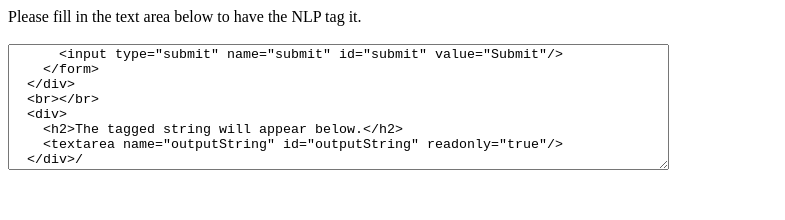
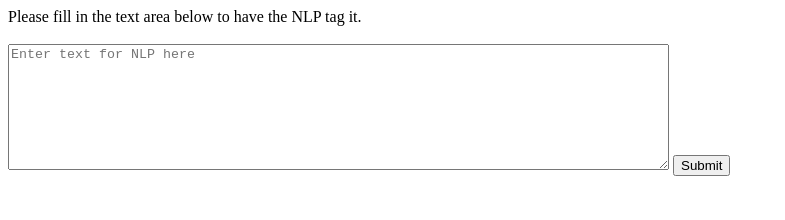
Before and after one commit to PSUSWENG894/nlpApp, a website: page nodeform/nlpform.html in a window 1280 px wide. Shown: the top 220 px of the page, without its empty margins (0-785 px from the left). Drawn offline with Linux system fonts and the light colour scheme.

Commit message:
Close the textarea block with actual close tag.

```diff
--- a/nodeform/nlpform.html
+++ b/nodeform/nlpform.html
@@ -8,7 +8,7 @@
   <div>
     <form id="nlp" name="nlp" method="post" action="tagInput">
       <label>Please fill in the text area below to have the NLP tag it.<br></br></label>
-      <textarea name="inputString" id="inputString" rows="8" cols="80" placeholder="Enter text for NLP here"/>
+      <textarea name="inputString" id="inputString" rows="8" cols="80" placeholder="Enter text for NLP here"></textarea>
       <input type="submit" name="submit" id="submit" value="Submit"/>
     </form>
   </div>
```
